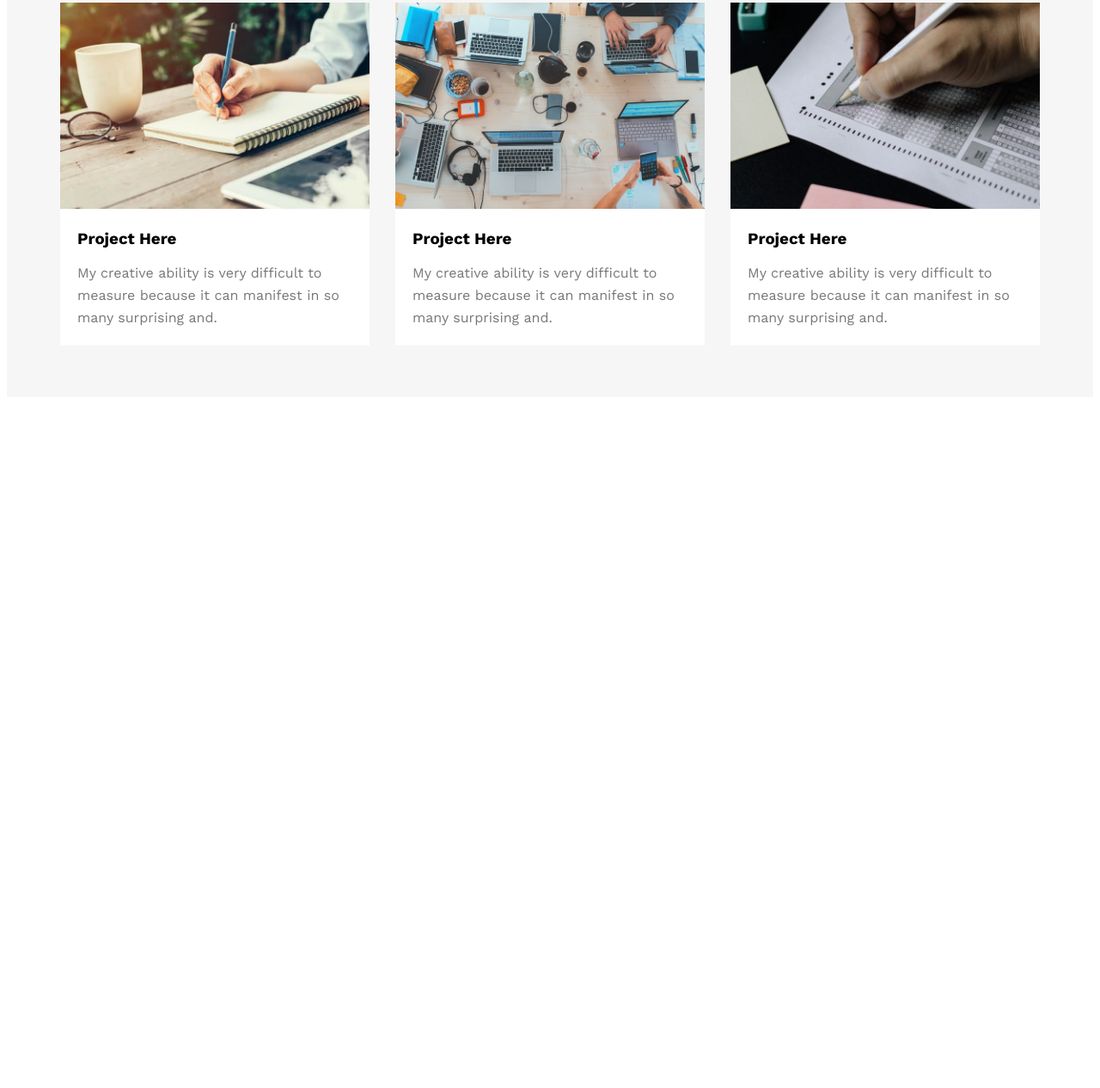
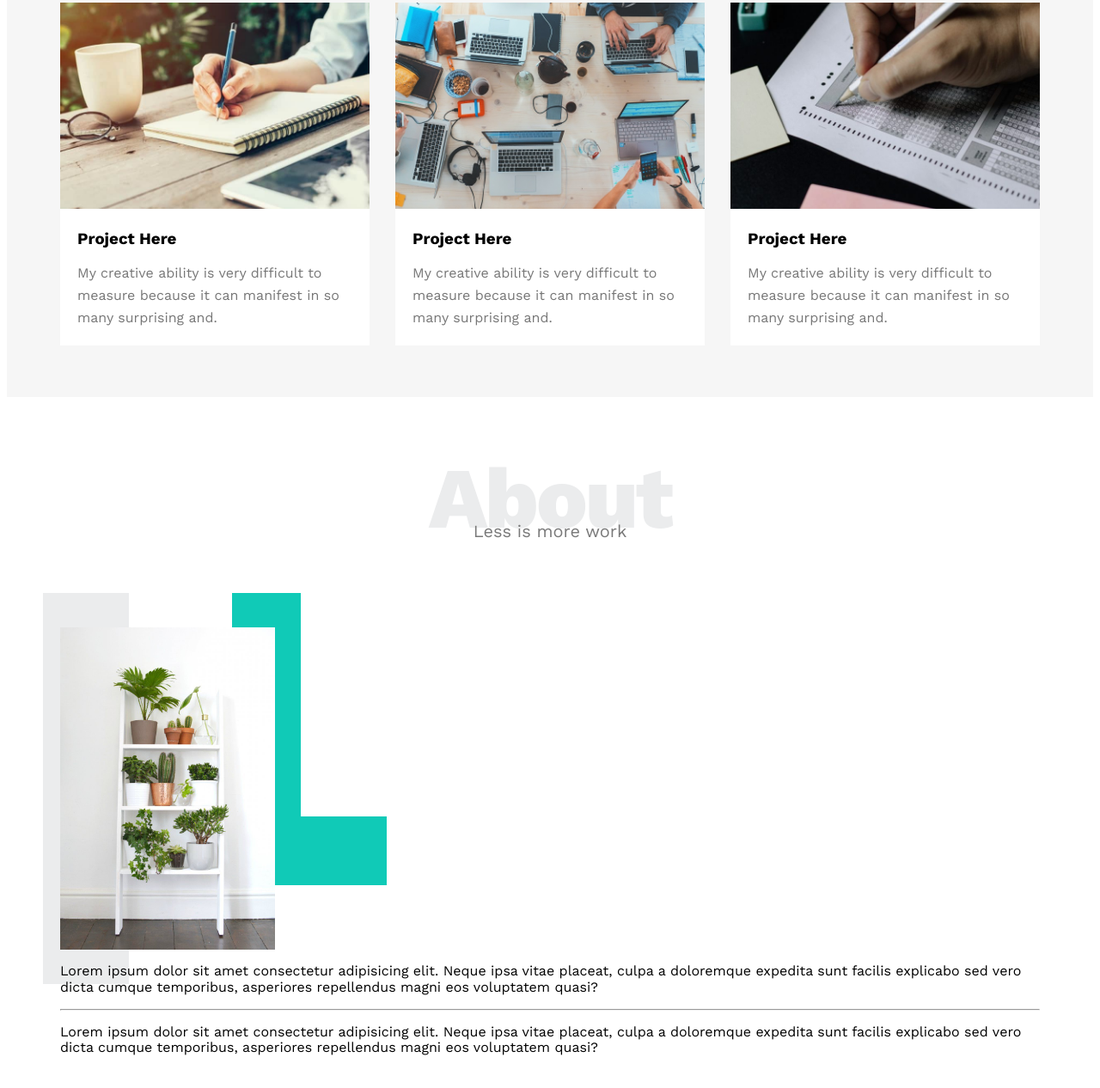
Before and after one commit to Youssefframii/HTML-CSS-Project-1, a plain HTML site: page index.html in a window 1280 px wide. Shown: the part 2275-3541 px from the top of the page at 86% size. Before the commit the page ends 2745 px from the top, so only its background shows below. Drawn offline with nearby package versions, Linux system fonts and the light colour scheme.

Commit message:
#10 - Create About Section Part 1

```diff
--- a/CSS/Leo.css
+++ b/CSS/Leo.css
@@ -364,3 +364,51 @@ img {
 }
 
 /* End Portfolio */
+
+/* Start About */
+
+.About {
+    padding-top: var(--section-padding);
+    padding-bottom: calc(var(--section-padding) + 0px);
+}
+
+.About-content {
+    margin-top: 100px;
+    display: flex;
+    flex-wrap: wrap;
+    justify-content: space-between;
+}
+
+.About-content .image {
+    position: relative;
+    width: 250px;
+    height: 375px;
+}
+.About-content .image img {
+    min-width: 100%;
+}
+
+.About-content .image::before {
+    content: '';
+    position: absolute;
+    width: 100px;
+    height: calc(100% + 80px);
+    background-color: #ebeced;
+    top: -40px;
+    left: -20px;
+    z-index: -1;
+}
+
+.About-content .image::after {
+    content: '';
+    position: absolute;
+    width: 100px;
+    height: 260px;
+    border-left: 80px solid var(--main-color);
+    border-bottom: 80px solid var(--main-color);
+    right: -130px;
+    top: -40px;
+    z-index: -1;
+}
+
+/* End About */
--- a/index.html
+++ b/index.html
@@ -162,6 +162,28 @@
         </div>
     </div>
     <!-- End Portfolio -->
+    <!-- Start About -->
+    <div class="About">
+        <div class="container">
+            <h2 class="special-heading">About</h2>
+            <p>Less is more work</p>
+            <div class="About-content">
+                <div class="image">
+                    <img src="Assets/about.jpg" alt="">
+                </div>
+                <div class="text">
+                    <p>Lorem ipsum dolor sit amet consectetur adipisicing elit. Neque ipsa vitae placeat, culpa a
+                        doloremque expedita sunt facilis explicabo sed vero dicta cumque temporibus, asperiores
+                        repellendus magni eos voluptatem quasi?</p>
+                    <hr>
+                    <p>Lorem ipsum dolor sit amet consectetur adipisicing elit. Neque ipsa vitae placeat, culpa a
+                        doloremque expedita sunt facilis explicabo sed vero dicta cumque temporibus, asperiores
+                        repellendus magni eos voluptatem quasi?</p>
+                </div>
+            </div>
+        </div>
+    </div>
+    <!-- End Portfolio -->
 </body>
 
 </html>
```
Also changed, not shown: Assets/about.jpg (added).
